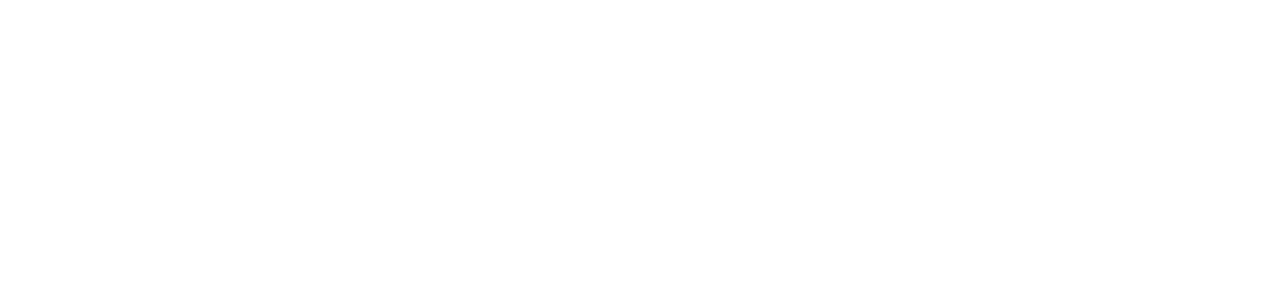
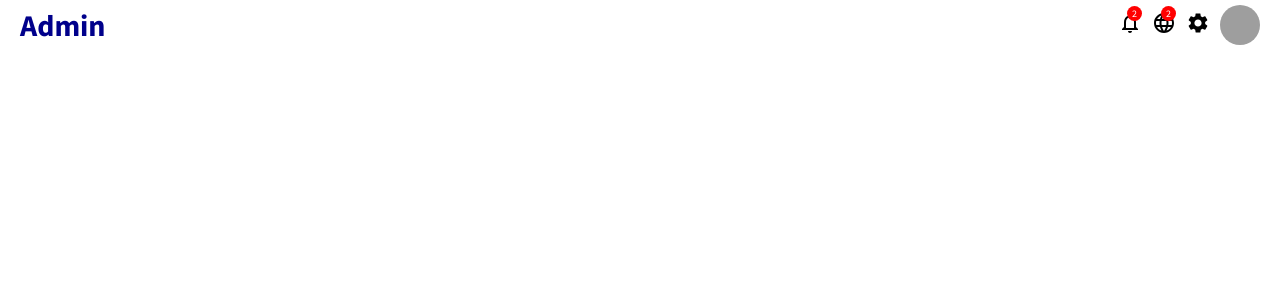
Before and after one commit to uankit/react-admin-dashboard, a React (Create React App) app: page / in a window 1280 px wide. Shown: the top 300 px of the page. Built offline with nearby package versions, Linux system fonts and the light colour scheme; grey boxes are pictures that could not be loaded.

Commit message:
Created Top Navigation Bar

```diff
--- a/package.json
+++ b/package.json
@@ -3,8 +3,10 @@
   "version": "0.1.0",
   "private": true,
   "dependencies": {
-    "@material-ui/core": "^4.12.3",
-    "@material-ui/icons": "^4.11.2",
+    "@emotion/react": "^11.5.0",
+    "@emotion/styled": "^11.3.0",
+    "@mui/icons-material": "^5.0.5",
+    "@mui/material": "^5.0.6",
     "@testing-library/jest-dom": "^5.14.1",
     "@testing-library/react": "^11.2.7",
     "@testing-library/user-event": "^12.8.3",
--- a/public/index.html
+++ b/public/index.html
@@ -14,6 +14,12 @@
       href="https://fonts.googleapis.com/css2?family=Source+Sans+Pro:wght@200;300;400;600;700;900&display=swap"
       rel="stylesheet"
     />
+    <style>
+      * {
+        font-family: "Source Sans Pro", sans-serif;
+        margin: 0;
+      }
+    </style>
     <title>React Admin Panel</title>
   </head>
   <body>
--- a/src/App.js
+++ b/src/App.js
@@ -1,9 +1,10 @@
+import TopBar from "./components/topBar/TopBar";
 
 
 function App() {
   return (
     <div className="App">
-
+      <TopBar />
     </div>
   );
 }
--- /dev/null
+++ b/src/components/topBar/TopBar.jsx
@@ -0,0 +1,33 @@
+import React from "react";
+import "./topBar.css";
+import NotificationsNoneIcon from "@mui/icons-material/NotificationsNone";
+import LanguageIcon from "@mui/icons-material/Language";
+import SettingsIcon from "@mui/icons-material/Settings";
+
+function TopBar() {
+  return (
+    <div className="topBar">
+      <div className="topBarWrapper">
+        <div className="topLeft">
+          <span className="logo">Admin</span>
+        </div>
+        <div className="topRight">
+          <div className="topBarIconContainer">
+            <NotificationsNoneIcon />
+            <span className="topIconBadge">2</span>
+          </div>
+          <div className="topBarIconContainer">
+            <LanguageIcon />
+            <span className="topIconBadge">2</span>
+          </div>
+          <div className="topBarIconContainer">
+            <SettingsIcon />
+          </div>
+         <img src="https://i.ibb.co/NWKqG6d/image.png" alt="profile avatar" className="topAvatar" />
+        </div>
+      </div>
+    </div>
+  );
+}
+
+export default TopBar;
--- /dev/null
+++ b/src/components/topBar/topBar.css
@@ -0,0 +1,54 @@
+.topBar {
+  width: 100%;
+  height: 50px;
+  background-color: white;
+  position: sticky;
+  top:0;
+  z-index: 999;
+}
+
+.topBarWrapper {
+  height: 100%;
+  padding: 0px 20px;
+  display: flex;
+  align-items: center;
+  justify-content: space-between;
+}
+
+.logo {
+  font-weight: bold;
+  font-size: 30px;
+  color: darkblue;
+  cursor: pointer;
+}
+
+.topRight {
+  display: flex;
+  align-items: center;
+}
+.topBarIconContainer {
+  position: relative;
+  cursor: pointer;
+  margin-right: 10px;
+}
+.topIconBadge {
+  width: 15px;
+  height: 15px;
+  position: absolute;
+  top: -5px;
+  right: 0px;
+  background-color: red;
+  color: white;
+  border-radius: 50%;
+  display: flex;
+  align-items: center;
+  justify-content: center;
+  font-size: 10px;
+}
+
+.topAvatar {
+  width: 40px;
+  height: 40px;
+  border-radius: 50%;
+  cursor: pointer;
+}
```
Also changed, not shown: 1 other file (tests, documents, lock files or other folders).
